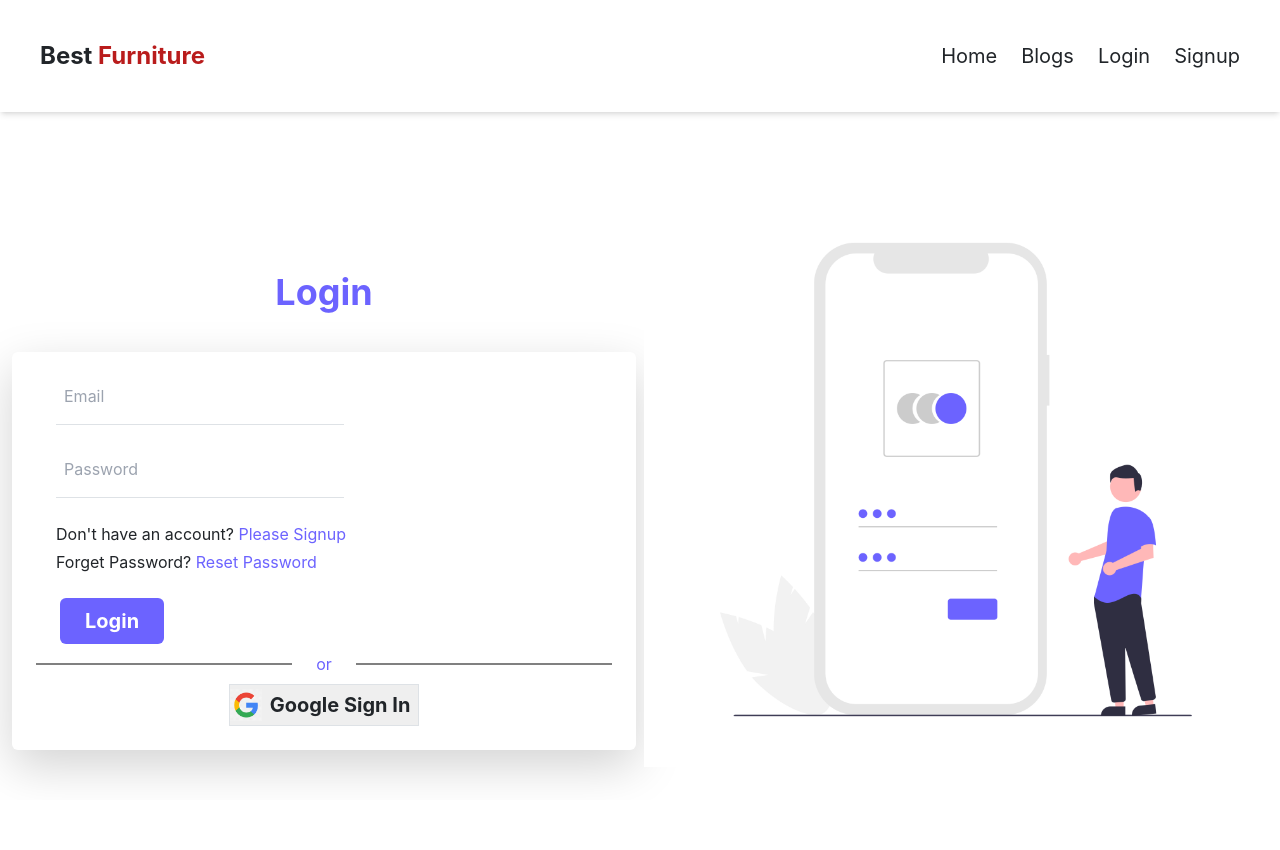
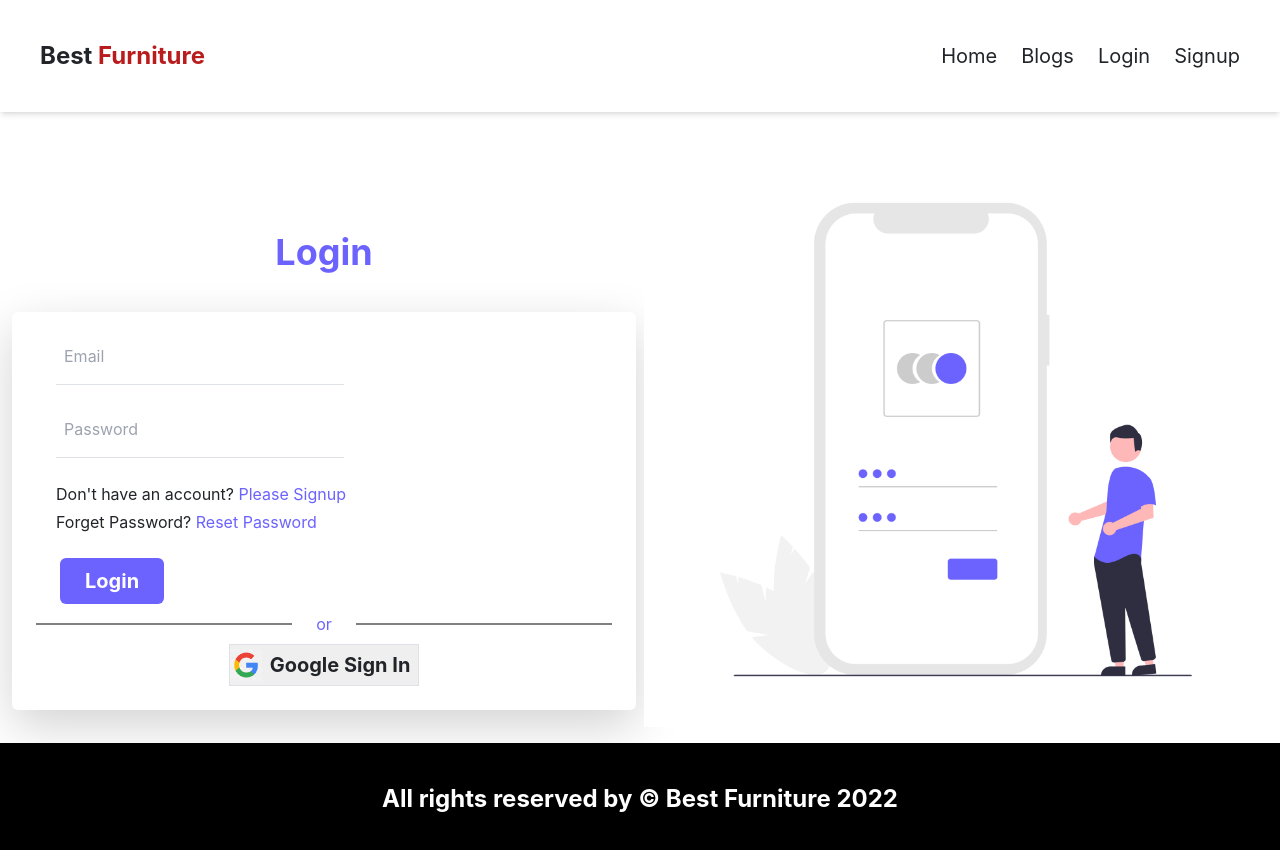
Before and after one commit to Abidur-Rahman-Chowdhury/best-furnitures-client, a React (Create React App) app: page /login in a window 1280 px wide. Shown: the top 850 px of the page. Before the commit the page ends 800 px from the top, so only its background shows below. Built offline with nearby package versions, Linux system fonts and the light colour scheme; no server answers.

Commit message:
added footer component

```diff
--- a/src/App.js
+++ b/src/App.js
@@ -10,6 +10,7 @@ import Login from './components/Login/Login';
 import RequiredAuth from './components/RequiredAuth/RequiredAuth';
 import UpdateStock from './components/UpdateStock/UpdateStock';
 import ManageInventories from './components/ManageInventories/ManageInventories';
+import Footer from './components/Footer/Footer';
 
 
 function App() {
@@ -35,6 +36,7 @@ function App() {
 
         <Route path='*' element={ <PageNotFound></PageNotFound>}></Route>
       </Routes>
+      <Footer></Footer>
     </div>
   );
 }
--- a/src/components/Blogs/Blogs.js
+++ b/src/components/Blogs/Blogs.js
@@ -2,7 +2,7 @@ import React from 'react';
 
 const Blogs = () => {
   return (
-    <div>
+    <div className='mb-5'>
       <h2 className="text-center mt-10 text-4xl font-bold mb-4">
         Question And Answer{' '}
       </h2>
--- a/src/components/Footer/Footer.js
+++ b/src/components/Footer/Footer.js
@@ -0,0 +1,16 @@
+import React from 'react';
+
+const Footer = () => {
+    const date = new Date();
+    const year = date.getFullYear();
+    return (
+        <footer className='p-10 bg-[black]'>
+            <div className='container text-white'>
+                <p className='text-center text-2xl font-bold'>All rights reserved by &copy; Best Furniture {year} </p>
+            </div>
+
+        </footer>
+    );
+};
+
+export default Footer;
--- a/src/components/Login/Login.js
+++ b/src/components/Login/Login.js
@@ -69,7 +69,7 @@ const Login = () => {
     }
 
     return (
-        <div className='mt-20 container grid  grid-cols-1 md:grid-cols-2 gap-2'>
+        <div className='mt-10 mb-3 container grid  grid-cols-1 md:grid-cols-2 gap-2'>
           <div className='mt-20'>
               <h2 className='text-4xl font-bold text-[#6C63FF] text-center'>Login</h2>
 
--- a/src/components/Signup/Signup.js
+++ b/src/components/Signup/Signup.js
@@ -44,7 +44,7 @@ const Signup = () => {
     }
 
   return (
-      <div className='mt-20 container grid grid-cols-1 md:grid-cols-2'>
+      <div className='mt-20 container grid grid-cols-1 md:grid-cols-2 mb-[138px]'>
           <div>
               <img src={signup} alt='signupImage'/>
           </div>
```
